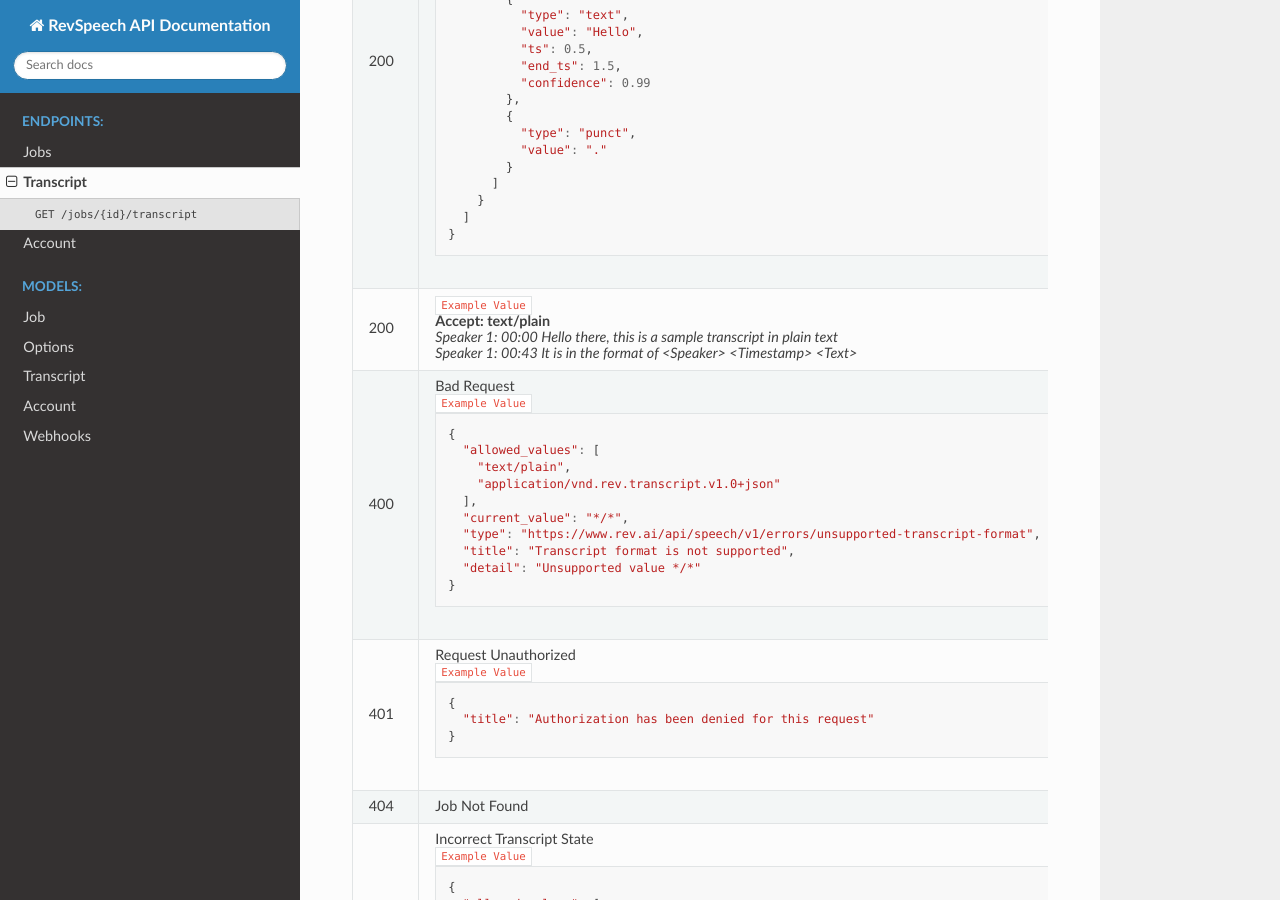
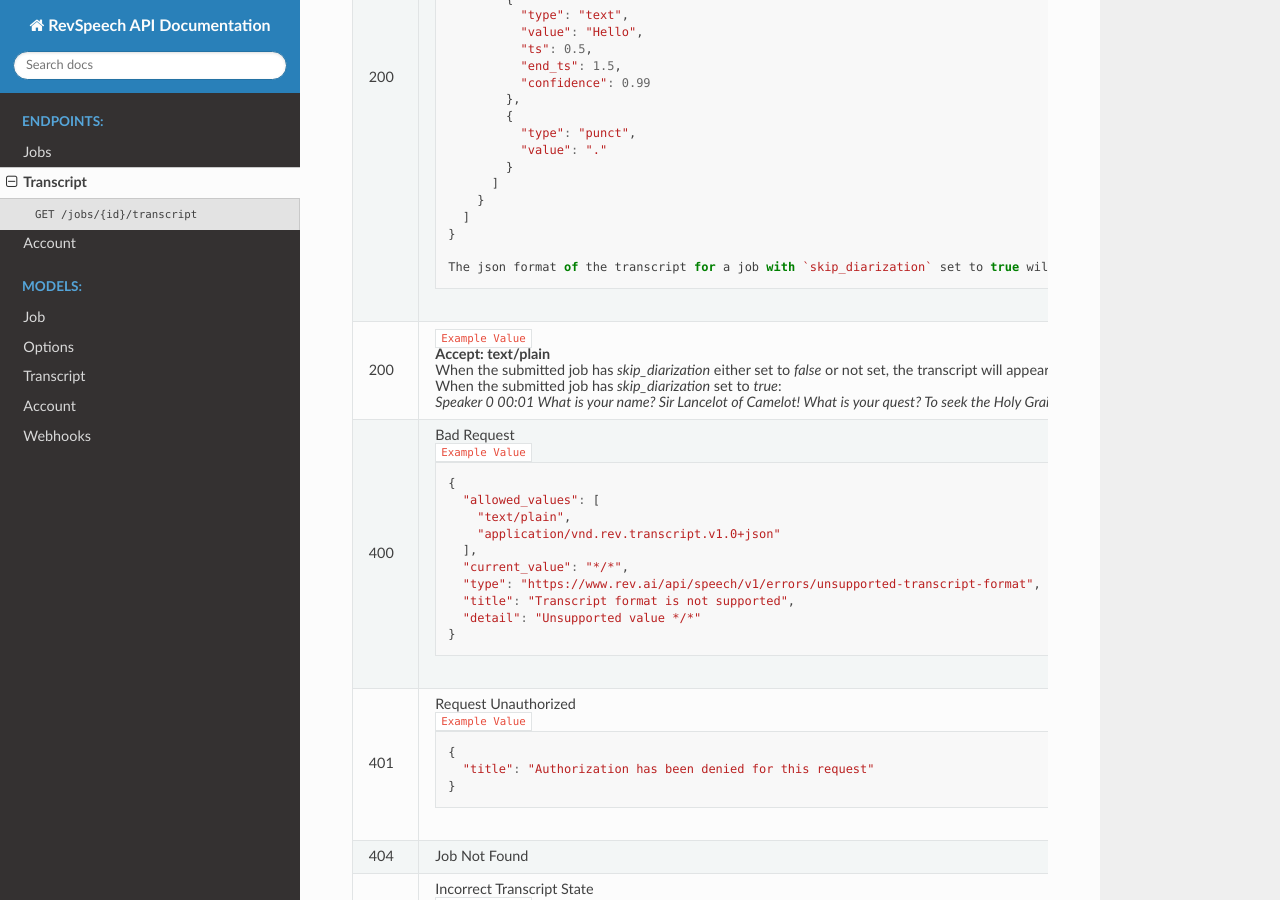
Before and after one commit to revdotcom/revspeech-api-docs, a Sphinx documentation site: the page built from source/endpoints/transcript.rst, in a window 1280 px wide and 900 px high, scrolled down 838 px. Built offline with Sphinx 7.4.7 and the Read the Docs theme 2.0.0, drawn with Linux system fonts in a browser that asks for light colours.

Commit message:
updated documentation for skip diarization

```diff
--- a/source/endpoints/transcript.rst
+++ b/source/endpoints/transcript.rst
@@ -56,14 +56,25 @@ Code                   Description
                             }
                           ]
                         }
+
+                        The json format of the transcript for a job with `skip_diarization` set to true will only show a single speaker.
 ---------------------- ---------------------------------------------------------------
  200                    ``Example Value``
 
                         **Accept: text/plain**
 
-                        `Speaker 1:    00:00    Hello there, this is a sample transcript in plain text`
+                        When the submitted job has `skip_diarization` either set to `false` or not set, the transcript will appear as follows:
+                        `Speaker 0    00:01 What is your name?`
+                        `Speaker 1    00:03 Sir Lancelot of Camelot!`
+                        `Speaker 0    00:05 What is your quest?`
+                        `Speaker 1    00:08 To seek the Holy Grail!`
+                        `Speaker 0    00:11 What is your favorite colour?`
+                        `Speaker 1    00:14 Red! I mean blue!`
 
-                        `Speaker 1:    00:43    It is in the format of <Speaker> <Timestamp> <Text>`
+                        When the submitted job has `skip_diarization` set to `true`:
+
+                        `Speaker 0    00:01 What is your name? Sir Lancelot of Camelot! What is your quest? To seek the Holy Grail! What is your favorite colour? Red! I mean blue!`
+
 ---------------------- ---------------------------------------------------------------
 400                    Bad Request
 
--- a/source/models/options.rst
+++ b/source/models/options.rst
@@ -18,7 +18,7 @@ metadata               string           **optional** metadata to associate with
 ---------------------- ---------------- ----------------------------------------------------------------------------------------------
 callback_url           string           **optional** callback url to invoke on job completion as a :ref:`webhook <webhooks-model>`
 ---------------------- ---------------- ----------------------------------------------------------------------------------------------
-skip_diarization       boolean           **optional** If true then speaker diarization will be skipped, otherwise speaker diarization will be done. If value is not provided then the value defaults to false.
+skip_diarization       boolean           **optional** If true then speaker diarization will be skipped, otherwise speech engine will perform speaker diarization. If value is not provided then the value defaults to false.
 ---------------------- ---------------- ----------------------------------------------------------------------------------------------
 language_model         n/a              *CURRENTLY UNSUPPORTED* language model type to use in processing
 ---------------------- ---------------- ----------------------------------------------------------------------------------------------
```
